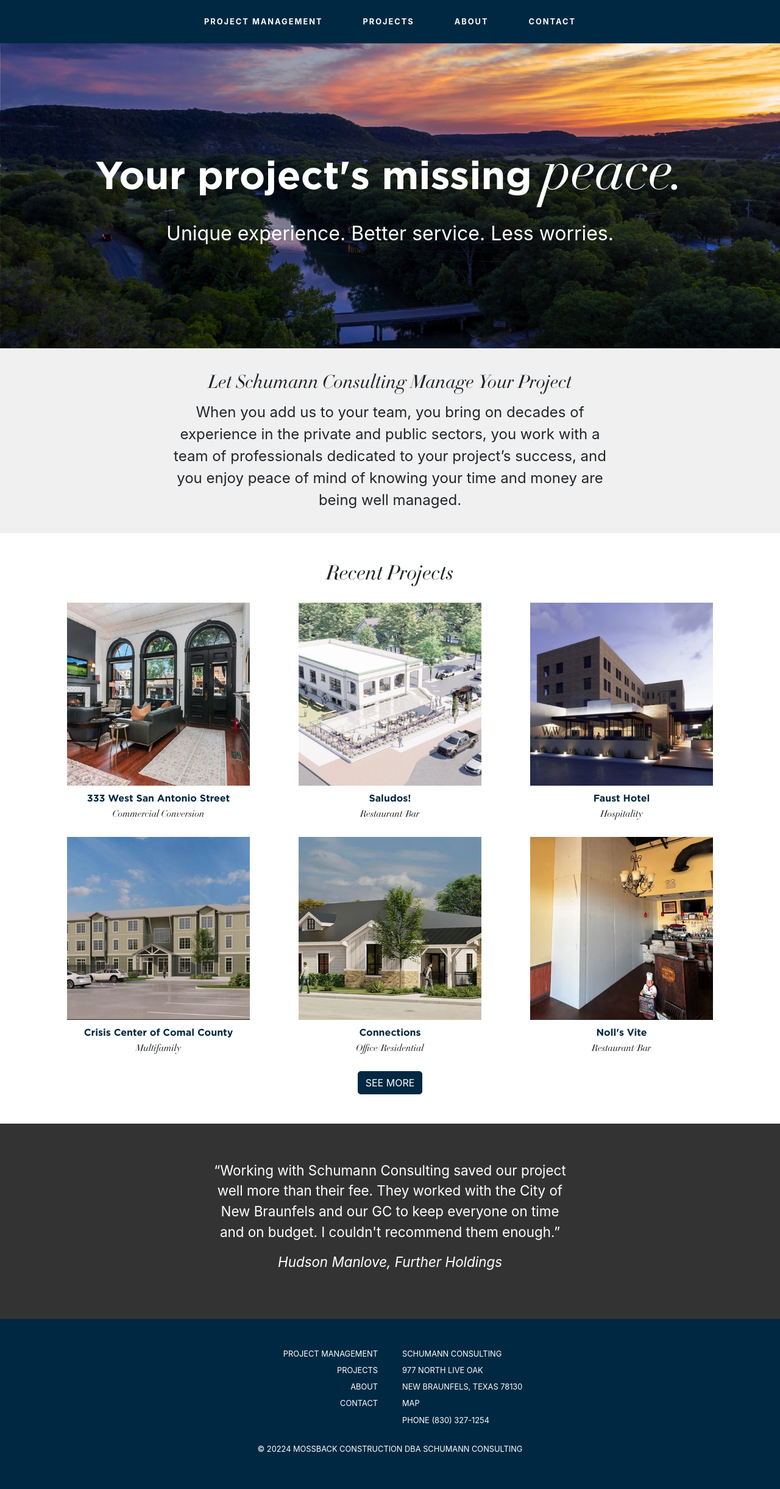
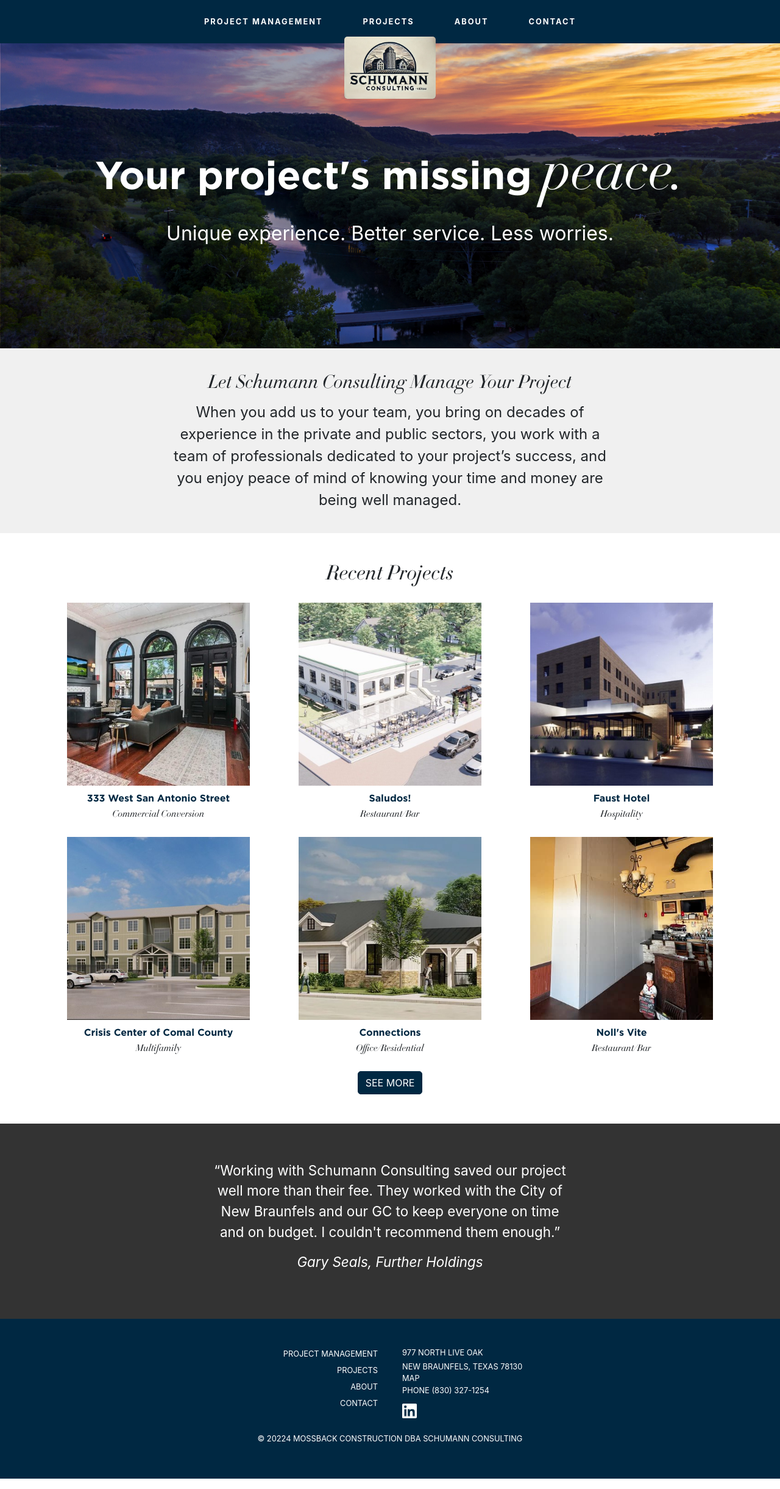
Before and after one commit to kordless/ammo, a Flask app: page / in a window 1280 px wide. Shown: the whole page at 61% size. Run offline with Flask 2, Linux system fonts and the light colour scheme; some libraries are stand-ins or nearby versions.

Commit message:
Updated index.html and style.css to add overlap box, optimize footer spacing, and include LinkedIn icon.

```diff
--- a/schumann/static/css/style.css
+++ b/schumann/static/css/style.css
@@ -113,6 +113,26 @@
     font-size: 2em;
     margin: 10px 0 0 0;
  }
+
+ .overlap-box {
+    position: absolute;
+    top: 60px; /* Adjust as needed to overlap both header and hero */
+    left: 50%;
+    transform: translateX(-50%);
+    background-color: rgba(0, 0, 0, 0.5); /* Semi-transparent black */
+    border-radius: 5px; /* Rounded corners */
+    z-index: 1000; /* Ensures the box is above other elements */
+    display: flex;
+    justify-content: center;
+    align-items: center;
+    text-align: center; /* Horizontal center alignment */
+}
+.overlap-box img {
+    max-width: 100%;
+    max-width: 150px;
+    max-height: 100%;
+    border-radius: 5px; /* Ensures the image also has rounded corners */
+}
 
 .full-width-section {
     width: 100%;
@@ -273,3 +293,21 @@
 .footer-bottom-text {
     text-align: center;
 }
+
+.footer-address li {
+    margin: 4px 0; /* Adjust the margin for tighter vertical spacing */
+    line-height: 1.2; /* Adjust the line height for tighter text spacing */
+    padding: 0; /* Remove any padding */
+}
+
+.footer-address li:first-child {
+    margin: 8px 0;
+    line-height: normal; /* Maintain line height for the first item */
+}
+
+.footer-address li img {
+    width: 24px; /* Adjust size as appropriate */
+    height: 24px; /* Adjust size as appropriate */
+    margin-right: 5px; /* Add some space between the icon and the text */
+    margin-top: 10px;
+}
--- a/schumann/templates/index.html
+++ b/schumann/templates/index.html
@@ -18,6 +18,7 @@
             </div>
         </nav>
     </header>
+    <div class="overlap-box"><img src="static/images/logo.jpg" alt="Logo Image"></div> <!-- Adding the logo inside the overlap box -->
     <section class="hero">
         <div class="hero-text container">
             <h1 class="gotham-bold">Your project's missing <span class="peace-text">peace.</span></h1>
@@ -87,7 +88,7 @@
     <div class="testimonial">
         <div class="testimonial-content">
             <p>“Working with Schumann Consulting saved our project well more than their fee. They worked with the City of New Braunfels and our GC to keep everyone on time and on budget. I couldn't recommend them enough.”</p>
-            <p class="testimonial-author"><em>Hudson Manlove, Further Holdings</em></p>
+            <p class="testimonial-author"><em>Gary Seals, Further Holdings</em></p>
         </div>
     </div>
     <!-- Footer Section -->
@@ -103,11 +104,11 @@
             </div>
             <div class="footer-column-right">
                 <ul class="footer-address">
-                    <li>SCHUMANN CONSULTING</li>
                     <li>977 NORTH LIVE OAK</li>
                     <li>NEW BRAUNFELS, TEXAS 78130</li>
                     <li><a href="#">MAP</a></li>
                     <li>PHONE (830) 327-1254</li>
+                    <li><a href="https://www.linkedin.com"><img src="static/images/linkedin.png" alt="LinkedIn"></a></li>
                 </ul>
             </div>
         </div>
```
Also changed, not shown: schumann/static/images/linkedin.png (added), schumann/static/images/logo.jpg (added).
